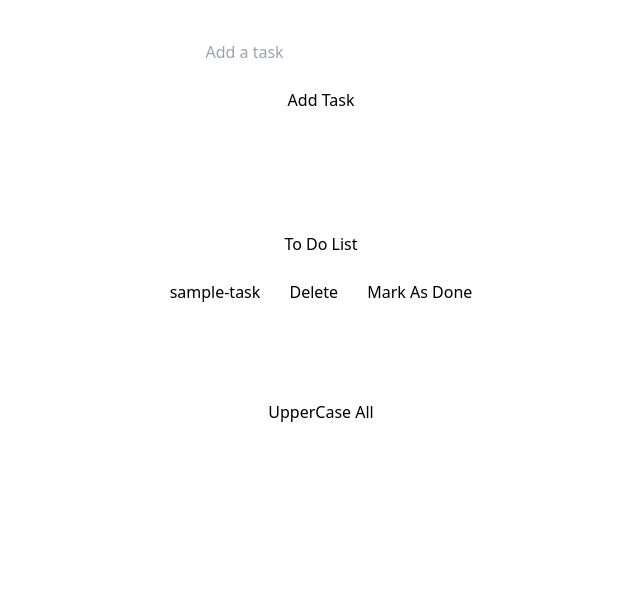
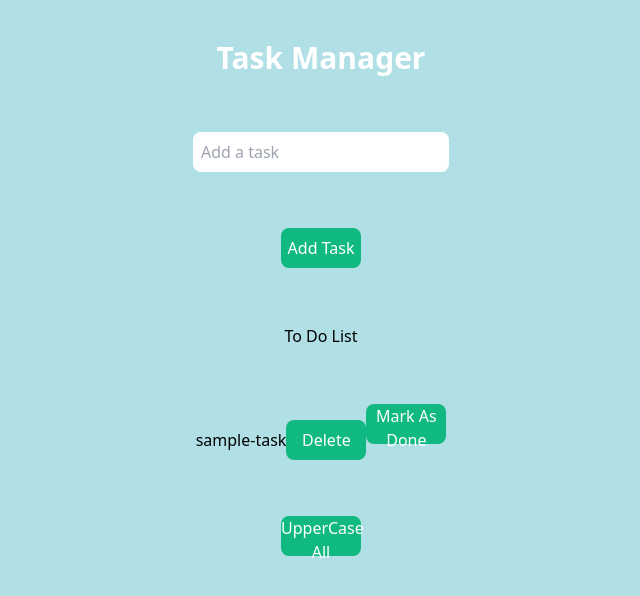
Before and after one commit to anchalnalwale/react-todo-list, a React (Create React App) app: page / in a window 1280 px wide. Shown: the top 596 px of the page, without its empty margins (319-959 px from the left). Built offline with nearby package versions, Linux system fonts and the light colour scheme.

Commit message:
Added design

```diff
--- a/src/App.js
+++ b/src/App.js
@@ -1,7 +1,10 @@
-import React from 'react'
+import React, { useEffect } from 'react'
 import Todo from './Todo'
 
 const App = () => {
+   useEffect(() => {
+    document.body.style.backgroundColor = 'powderblue';
+  }, []);
   return (
     <>
       <Todo/>
--- a/src/Todo.js
+++ b/src/Todo.js
@@ -41,12 +41,10 @@ const Todo = () => {
   }
 
   return (
-    <div className='flex flex-col justify-center items-center m-10 gap-6'>
-      <input placeholder="Add a task" type="text" value={newTodo} onChange={updateTodoValue} />
-      <button onClick={addNewTask}>Add Task</button>
-      <br />
-      <br />
-      <br />
+    <div className='flex flex-col justify-center items-center m-10 gap-14'>
+      <h1 className='text-3xl font-bold text-white'>Task Manager</h1>
+      <input className='w-64 p-2 h-10 rounded-lg' placeholder="Add a task" type="text" value={newTodo} onChange={updateTodoValue} />
+      <button className='bg-emerald-500 text-white h-10 w-20 rounded-lg' onClick={addNewTask}>Add Task</button>
       <h4>To Do List</h4>
       <ul>
         {
@@ -54,17 +52,13 @@ const Todo = () => {
             <li key={todo.id}>
               <span style={todo.isDone ? { textDecorationLine: "line-through" } : {}}>
                 {""}{todo.task}</span>
-              &nbsp; &nbsp; &nbsp;  &nbsp;
-              <button onClick={() => deleteTodo(todo.id)}>Delete</button>
-              &nbsp; &nbsp; &nbsp;  &nbsp;
-              <button onClick={() => markAsDone(todo.id)}>Mark As Done</button>
+              <button className='bg-emerald-500 text-white h-10 w-20 rounded-lg' onClick={() => deleteTodo(todo.id)}>Delete</button>
+              <button className='bg-emerald-500 text-white h-10 w-20 rounded-lg' onClick={() => markAsDone(todo.id)}>Mark As Done</button>
             </li>
           ))
         }
       </ul>
-      <br />
-      <br />
-      <button onClick={upperCaseAll}>UpperCase All</button>
+      <button className='bg-emerald-500 text-white h-10 w-20 rounded-lg' onClick={upperCaseAll}>UpperCase All</button>
     </div>
   )
 }
```
